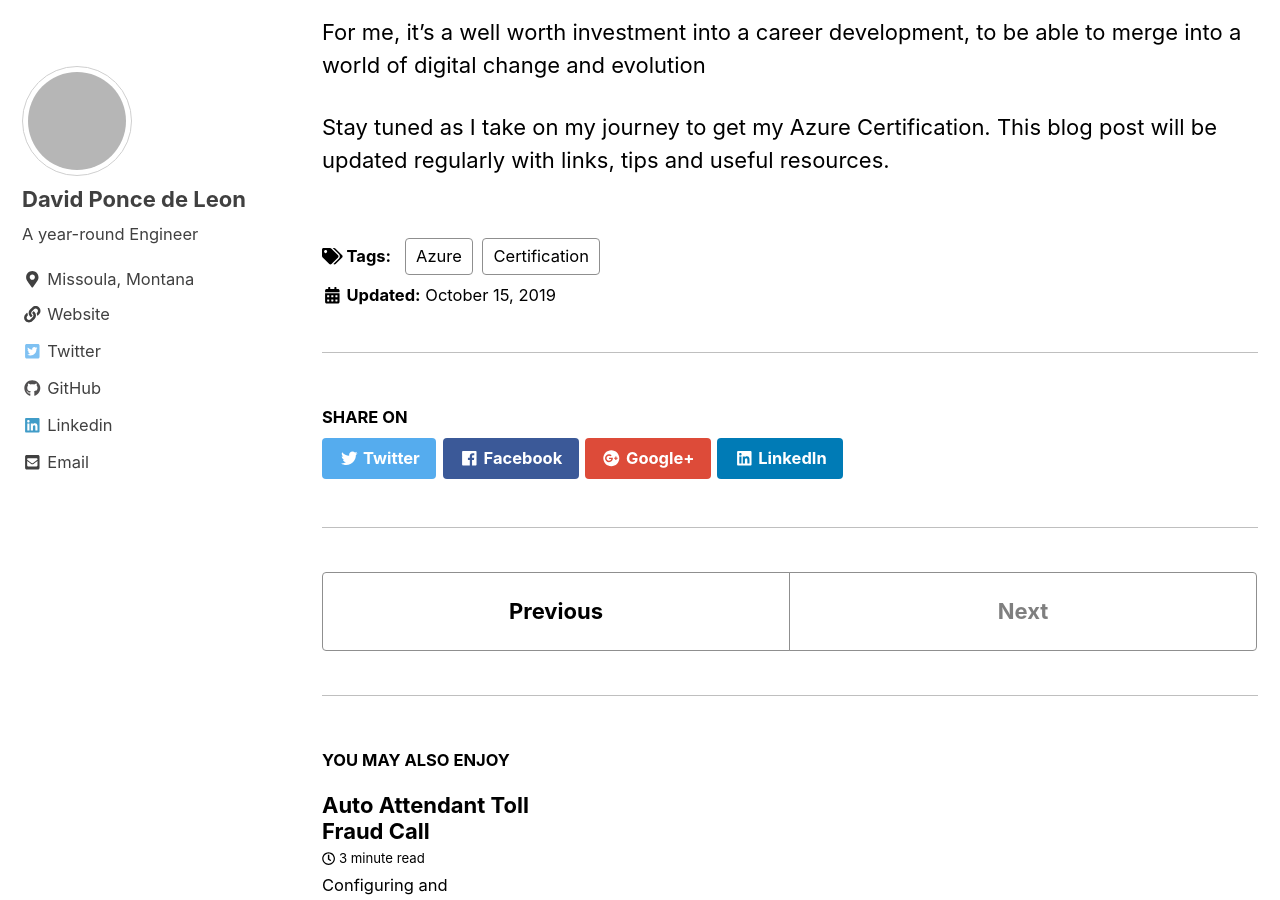
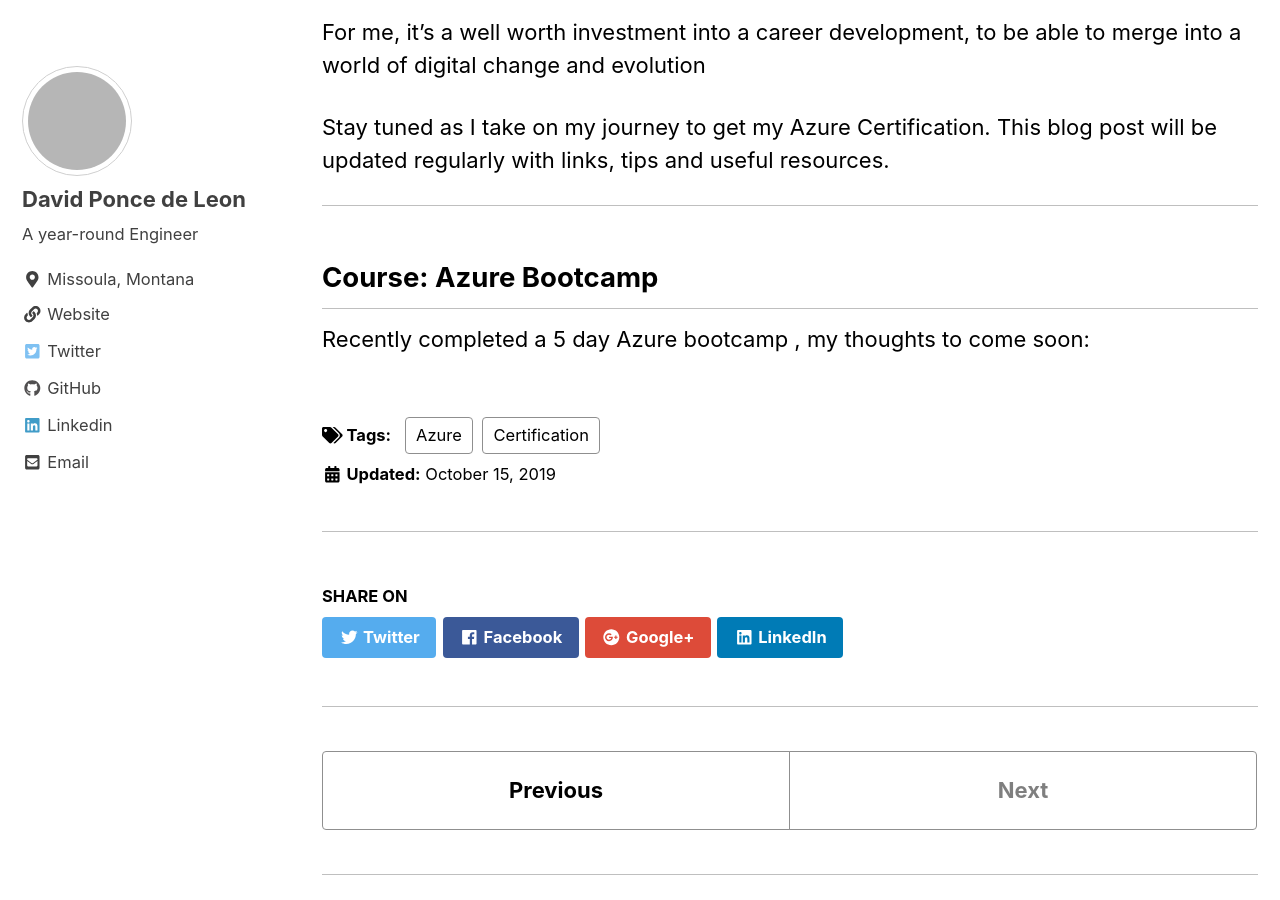
Before and after one commit to Pdleon/pdleon.github.io, a Jekyll site: the page built from _posts/2019-10-15-Azure Certification.md, in a window 1280 px wide and 900 px high, scrolled down 622 px. Built offline with Jekyll 4.4.1, drawn with Linux system fonts in a browser that asks for light colours; cached includes are drawn as plain includes; grey boxes are pictures that could not be loaded.

Commit message:
updated posts

```diff
--- a/_posts/2019-10-15-Azure Certification.md
+++ b/_posts/2019-10-15-Azure Certification.md
@@ -15,3 +15,8 @@ Getting certified in a specific area only means that you have put on the work to
 For me, it's a well worth investment into a career development, to be able to merge  into a world of digital change and evolution
 
 Stay tuned as I take on my journey to get my Azure Certification.  This blog post will be updated regularly with links, tips and useful resources.
+
+---
+## Course: Azure Bootcamp
+
+Recently completed a 5 day Azure bootcamp , my thoughts to come soon:
```
Also changed, not shown: _posts/2017-03-17-AutoAttendant Toll Fraud Call.md (+2 -1 lines).
